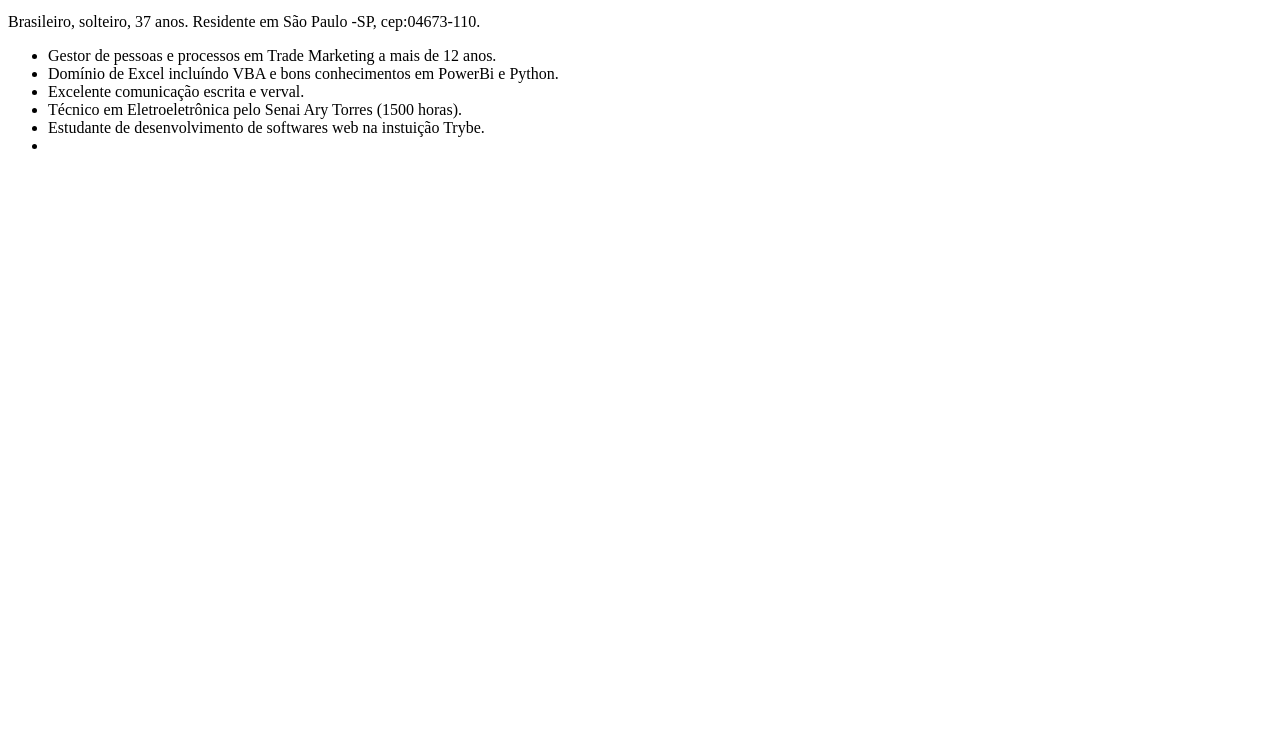
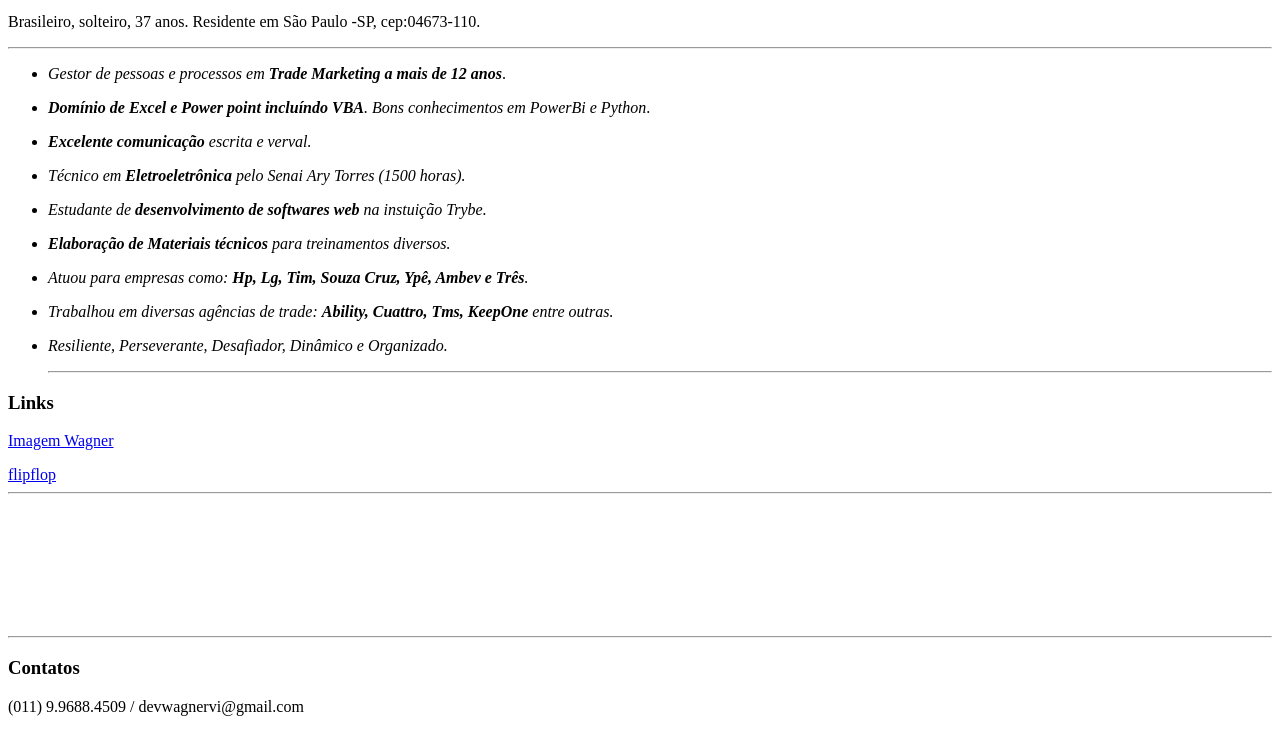
Before and after one commit to wagnervivianii/portif-lio, a plain HTML site: page index.html in a window 1280 px wide. Shown: the part 101-833 px from the top of the page. Before the commit the page ends 800 px from the top, so only its background shows below. Drawn offline with Linux system fonts and the light colour scheme.

Commit message:
Seg_link_lista_contatos

```diff
--- a/index.html
+++ b/index.html
@@ -9,21 +9,43 @@
         <h1>Wagner Viviani</h1>
         <img src="imagens/eu2.jpg" alt="Imagem do rosto de Wagner" width="200">
         <p>Brasileiro, solteiro, 37 anos. Residente em São Paulo -SP, cep:04673-110.</p>
+        <hr>
         <ul>
-            <li>Gestor de pessoas e processos em Trade Marketing a mais de 12 anos.</li>
-            <li>Domínio de Excel incluíndo VBA e bons conhecimentos em PowerBi e Python.</li>
-            <li>Excelente comunicação escrita e verval.</li>
-            <li>Técnico em Eletroeletrônica pelo Senai Ary Torres (1500 horas). </li>
-            <li>Estudante de desenvolvimento de softwares web na instuição Trybe.</li>
-            <li></li>
-
-
-
-
+            <li><em>Gestor de pessoas e processos em<strong> Trade Marketing a mais de 12 anos</strong></em>.</li>
+            <p></p>
+            <li><em><strong>Domínio de Excel e Power point incluíndo VBA</strong>. Bons conhecimentos em PowerBi e Python</em>.</li>
+            <p></p>
+            <li><em><strong>Excelente comunicação</strong> escrita e verval.</em></li>
+            <p></p>
+            <li><em>Técnico em<strong> Eletroeletrônica</strong> pelo Senai Ary Torres (1500 horas).</em></li>
+            <p></p>
+            <li><em>Estudante de<strong> desenvolvimento de softwares web</strong>    na instuição Trybe.</em></li>
+            <p></p>
+            <li><em><strong>Elaboração de Materiais técnicos</strong> para treinamentos diversos.</em></li>
+            <p></p>
+            <li><em>Atuou para empresas como: <strong>Hp, Lg, Tim, Souza Cruz, Ypê, Ambev e Três</strong>.</em></li>
+            <p></p>
+            <li><em>Trabalhou em diversas agências de trade: <strong>Ability, Cuattro, Tms, KeepOne </strong>entre outras.</em></li>
+            <p></p>
+            <li><em>Resiliente, Perseverante, Desafiador, Dinâmico e Organizado.</em></li>
+            <p></p>
+        <hr>
         </ul>
-
-
-
+        <h3>Links</h3>
+        <a target="_Blank" href="https://drive.google.com/file/d/1giSxg6MfcneerL6mtZaLuMv--Djzhw-v/view?usp=sharing">Imagem Wagner</a>
+        <p></p>
+        <a target="_Blank" href="https://www.filipeflop.com/blog/category/arduino/">flipflop</a>
+        <hr>
+        <br>
+        <br>
+        <br>
+        <br>
+        <br>
+        <br>
+        <br>
+        <hr>
+        <h3>Contatos</h3>
+        <p>(011) 9.9688.4509 / devwagnervi@gmail.com</p>
 
     </body>
 </html>
```
